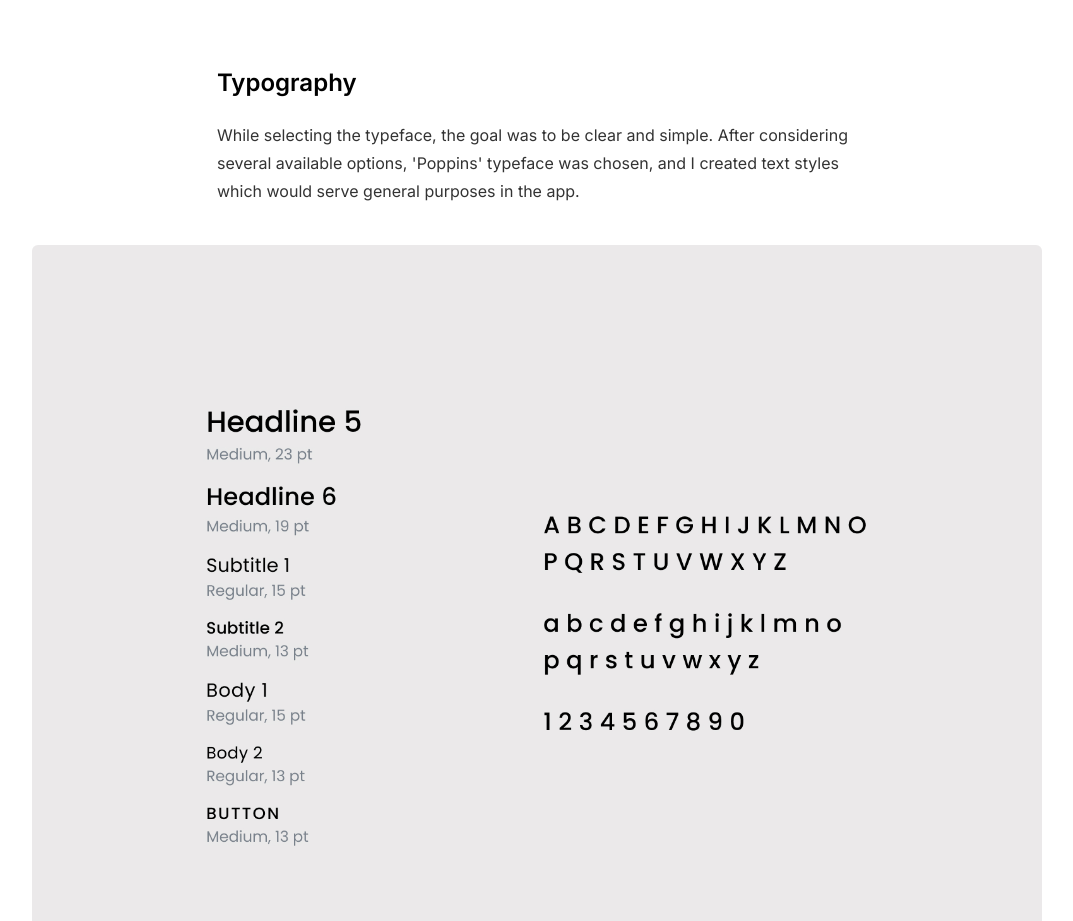
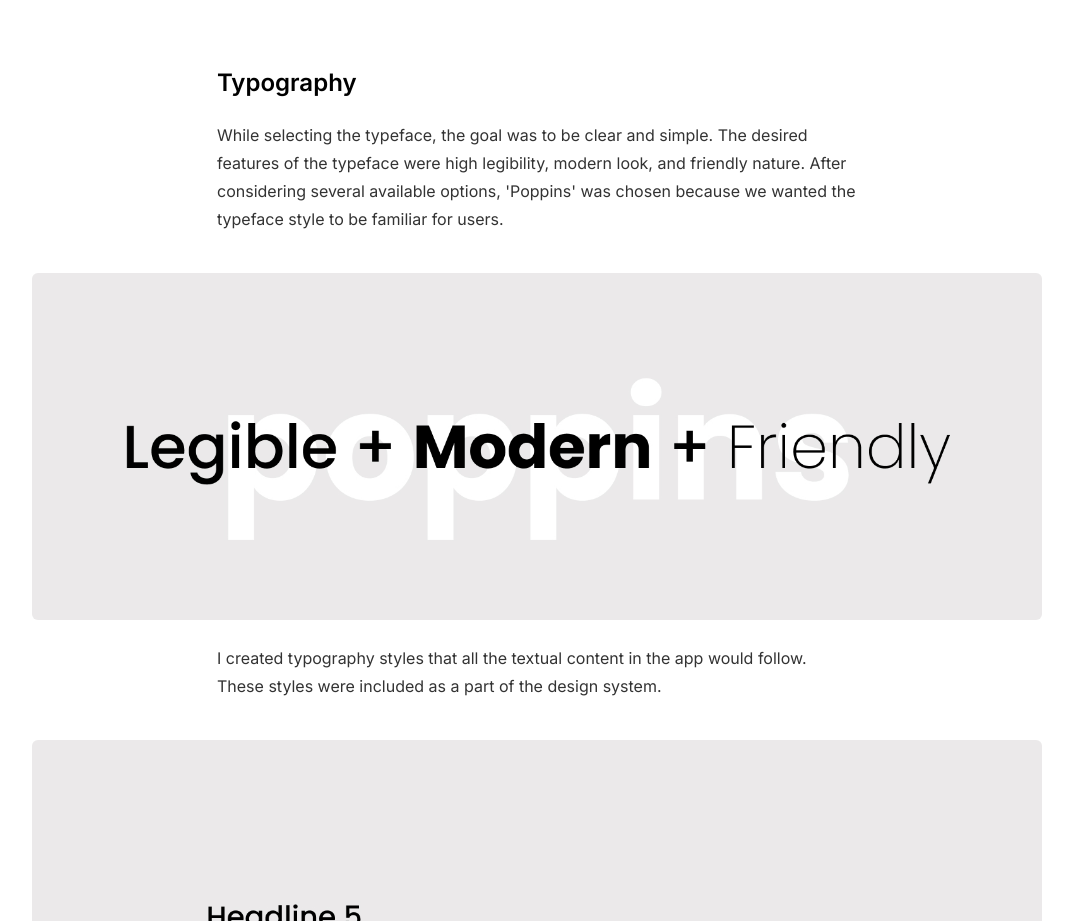
Before and after one commit to shaunakbhanarkar/shaunakbhanarkar.github.io, a plain HTML site: page allears.html in a window 1280 px wide. Shown: the part 4960-5881 px from the top of the page, without its empty margins (103-1176 px from the left). Drawn offline with nearby package versions, Linux system fonts and the light colour scheme; a web font is replaced by a local one.

Commit message:
all ears typeface emotion and content

```diff
--- a/allears.html
+++ b/allears.html
@@ -205,7 +205,23 @@
     <section class="content-section">
         <div class="readable-container">
             <div class="content-section-heading">Typography</div>
-            <div class="content-section-text">While selecting the typeface, the goal was to be clear and simple. After considering several available options, 'Poppins' typeface was chosen, and I created text styles which would serve general purposes in the app.</div>
+            <div class="content-section-text">While selecting the typeface, the goal was to be clear and simple. The desired features of the typeface were high legibility, modern look, and friendly nature.
+                After considering several available options, 'Poppins' was chosen because we wanted the typeface style to be familiar for users.</div>
+        </div>
+        <div class="container">
+            <img src="images/allears-typeface-emotions-1600.jpg"
+                 srcset="
+                             images/allears-typeface-emotions-640.jpg 640w,
+                             images/allears-typeface-emotions-800.jpg 800w,
+                             images/allears-typeface-emotions-1200.jpg 1200w,
+                             images/allears-typeface-emotions-1600.jpg 1600w,
+                             images/allears-typeface-emotions-2400.jpg 2400w"
+                 sizes="100vw"
+                 class="allears-display-image">
+        </div>
+        <div class="readable-container">
+            <br>
+            <div class="content-section-text">I created typography styles that all the textual content in the app would follow. These styles were included as a part of the design system.</div>
         </div>
         <div class="container">
             <img src="images/allears-typography-1600.jpg"
```
Also changed, not shown: images/allears-typeface-emotions-1200.jpg (added), images/allears-typeface-emotions-1600.jpg (added), images/allears-typeface-emotions-2400.jpg (added), images/allears-typeface-emotions-640.jpg (added), images/allears-typeface-emotions-800.jpg (added).
